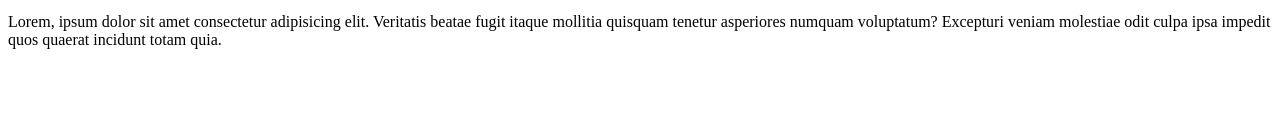
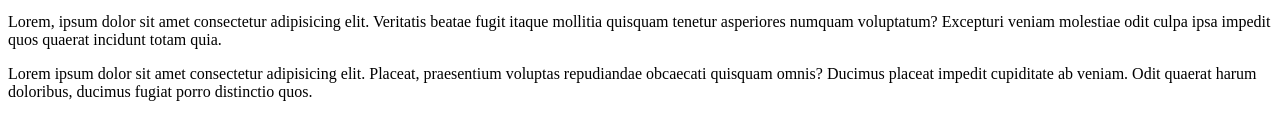
Before and after one commit to maria-quidiquimo/meu_projeto, a plain HTML site: page index.html in a window 1280 px wide. Shown: the part 477-616 px from the top of the page. Drawn offline with Linux system fonts and the light colour scheme.

Commit message:
adição de um lorem

```diff
--- a/index.html
+++ b/index.html
@@ -85,3 +85,4 @@ CEP: 01928-849
 
 <!-- Adição no github -->
  <p> Lorem, ipsum dolor sit amet consectetur adipisicing elit. Veritatis beatae fugit itaque mollitia quisquam tenetur asperiores numquam voluptatum? Excepturi veniam molestiae odit culpa ipsa impedit quos quaerat incidunt totam quia.</p>
+ <p>Lorem ipsum dolor sit amet consectetur adipisicing elit. Placeat, praesentium voluptas repudiandae obcaecati quisquam omnis? Ducimus placeat impedit cupiditate ab veniam. Odit quaerat harum doloribus, ducimus fugiat porro distinctio quos.</p>
```
